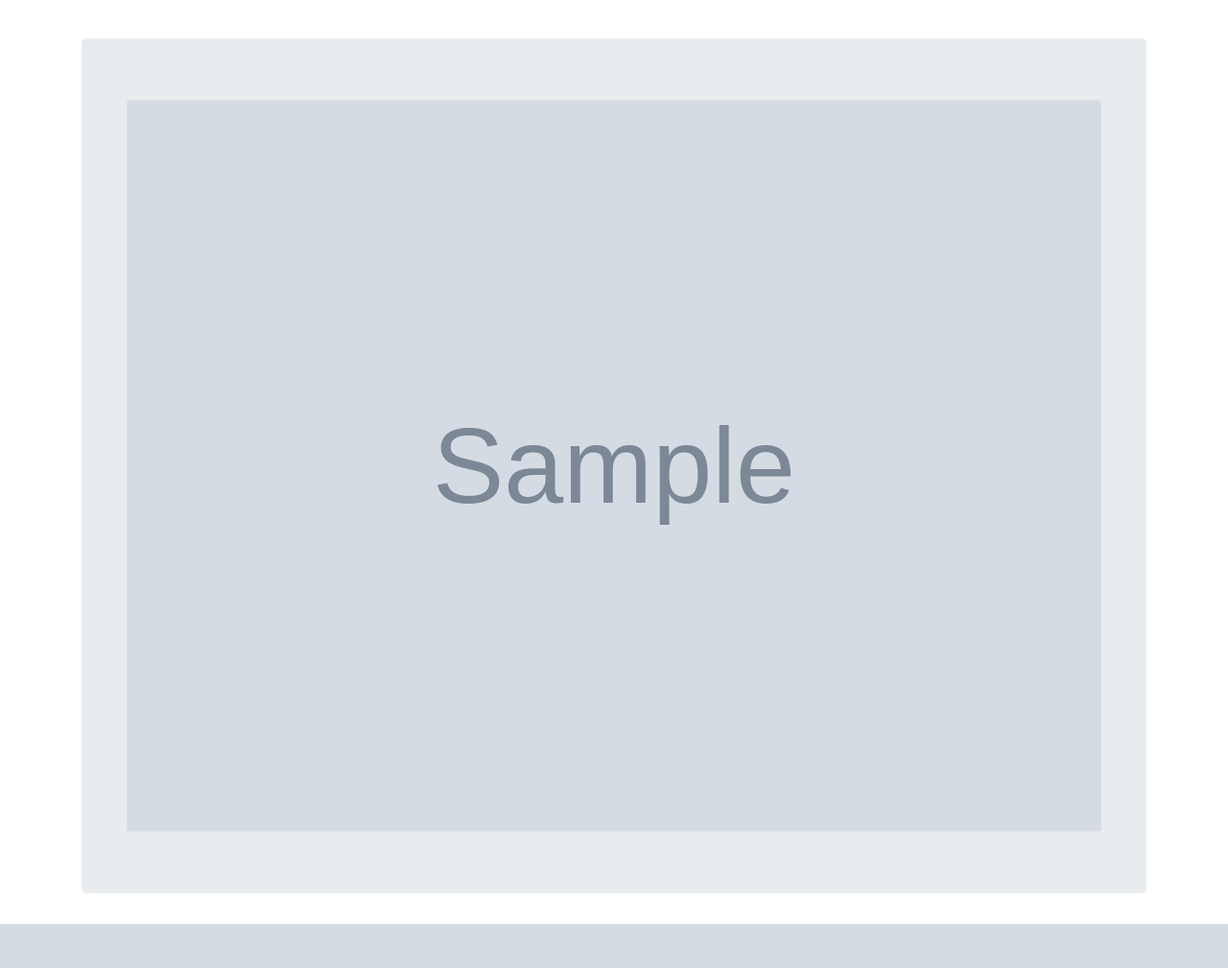
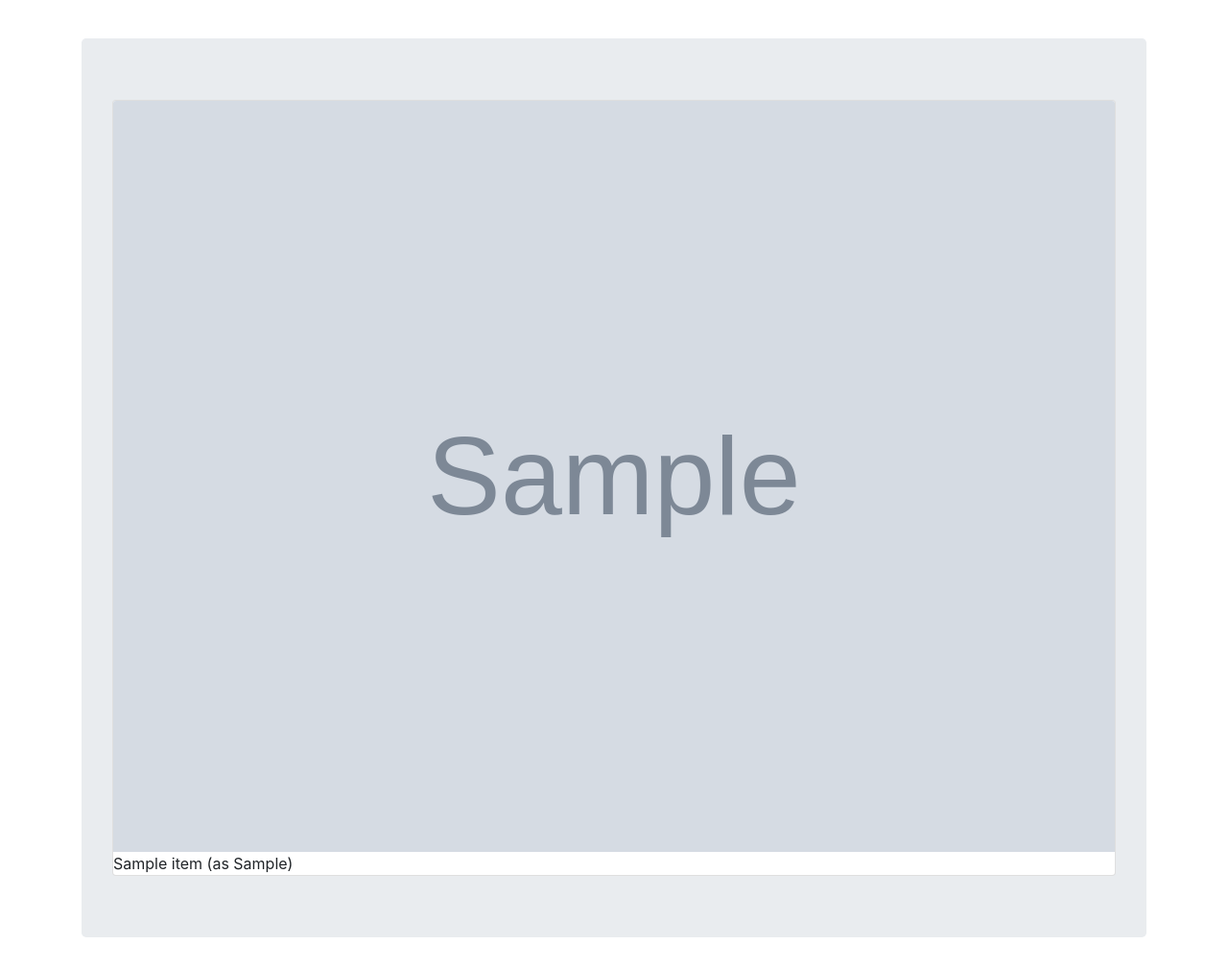
Before and after one commit to dferes/MovieApp, a Flask app: template templates/show-movie-details.html in a window 1280 px wide. Shown: the part 46-1055 px from the top of the page at 96% size. Before the commit the page ends 1009 px from the top, so only its background shows below. Run offline with Flask 2, Linux system fonts and the light colour scheme; the template is opened without the code that fills it: most values are stand-ins (such as "Sample title", 1, 10 or a date in 2020); grey boxes marked "Sample" are stand-in pictures; some libraries are stand-ins or nearby versions.

Commit message:
added a new endpoint to app.py and an html file to show movie details

```diff
--- a/app.py
+++ b/app.py
@@ -49,20 +49,18 @@ def get_move_by_query():
 
 @app.route('/show-movie-details/<string:id>')
 def show_movie_details(id):
-    res = requests.get(f"{cast_url}/{id}")
+    res = requests.get(f"http://127.0.0.1:5000/api/get-cast-information/{id}") # Only works locally
     res = json.loads(res.text)
+    # print('---------------------------------',res, '------------------------------')
     image = request.args.get('image-source')
-    print(f"(((((((((((((((((((((({image}")
+    print(f"(((((((((((((((((((((({image})))))))))))))))))))))")
     # for key, val in res.items():
     #     print(f"    {key}: {val}")
     #     print("\n")
     full_title = res['fullTitle']
     directors = res['directors']
     writers = res['writers']
-    actors = res['actors']
-    for actor_dict in actors:
-        print(actor_dict)
-        print('\n')
+    actors = res['actors'][:5] # limit relavent actors to top 5
 
     return render_template('show-movie-details.html', title=full_title,
         directors=directors,
@@ -72,11 +70,16 @@ def show_movie_details(id):
 
 
 #-------------------------------------------------------------------------
-#                           API calls
+#                         External API calls
 
 
 @app.route('/api/get-movie-by-title/<string:title>', methods=['GET'])
 def get_movie_my_title(title):
     res = requests.get(f"{base_url}/{title}").text
+    return jsonify(json.loads(res))
 
+
+@app.route('/api/get-cast-information/<string:id>', methods=['GET'])
+def get_full_cast_information(id):
+    res = requests.get(f"{cast_url}/{id}").text
     return jsonify(json.loads(res))
--- a/templates/show-movie-details.html
+++ b/templates/show-movie-details.html
@@ -4,10 +4,14 @@
 <br>
 <div class="container">
    <div class="jumbotron">
-      <div class="container">
-         <div class="card">
-            <img class="card-img-top" src="{{image}}" alt="">  <!--not getting image for whatever reason -->
-        </div>
+      {% for item in actors %}
+      <div class="card">
+         <img class="card-img-top" src="{{image}}" alt="">  <!--not getting image for whatever reason -->
+         <p class="card-text">
+            {{item['name']}} (as {{item['asCharacter']}})
+         </p>
+      </div>
+      {% endfor %}
       </div>
    </div>
 </div>
```
